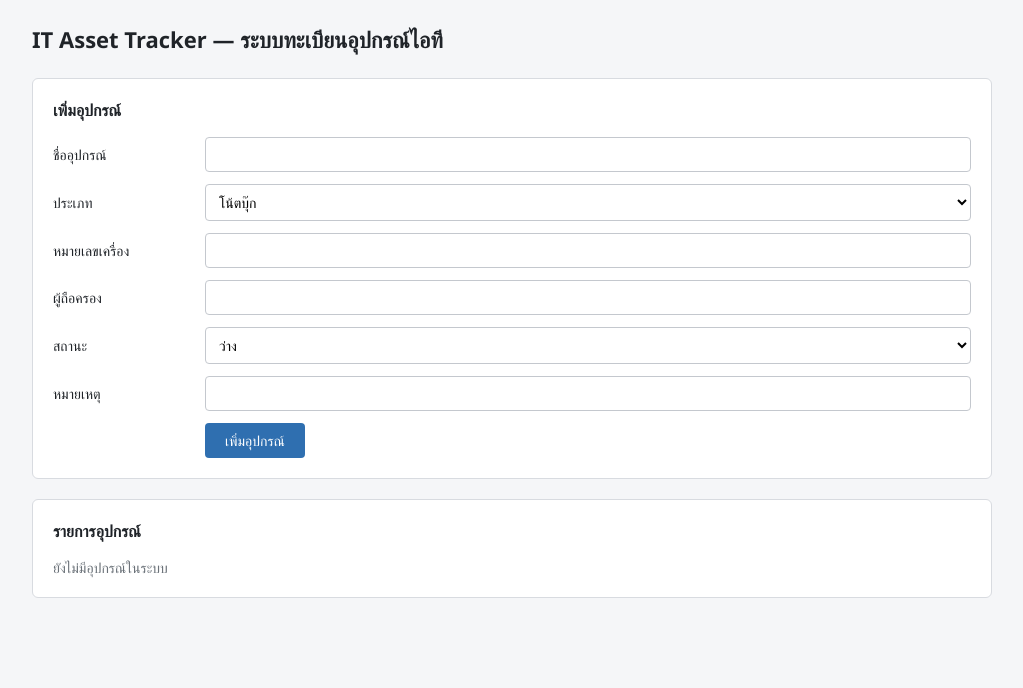
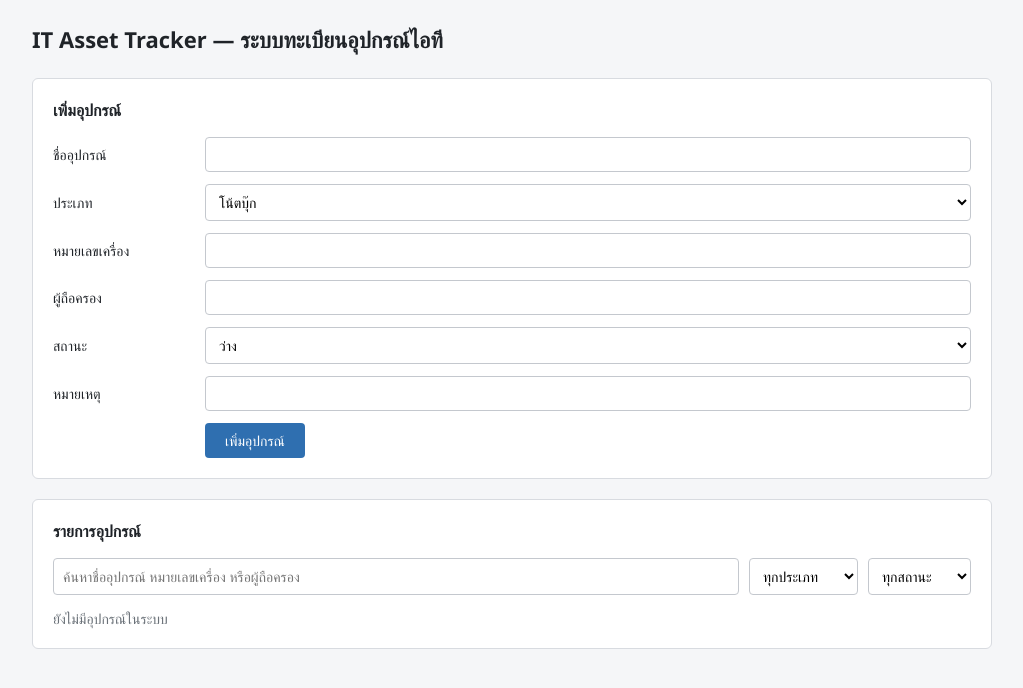
Before and after one commit to turboadd/IT_Asset_Tracker, a plain HTML site: page index.html in a window 1280 px wide. Shown: the whole page, without its empty margins (128-1151 px from the left). Drawn offline with Linux system fonts and the light colour scheme.

Commit message:
เพิ่มช่องค้นหา

```diff
--- a/index.html
+++ b/index.html
@@ -103,6 +103,23 @@
     font-size: 14px;
     margin: 0;
   }
+
+  /* แถบค้นหาและตัวกรอง วางเหนือตาราง */
+  .filters {
+    display: flex;
+    gap: 10px;
+    margin-bottom: 14px;
+  }
+
+  .filters input[type="search"] {
+    flex: 1;
+  }
+
+  #result-count {
+    color: #6a7178;
+    font-size: 13px;
+    margin: 0 0 12px;
+  }
 </style>
 </head>
 <body>
@@ -156,6 +173,26 @@
 
 <section>
   <h2>รายการอุปกรณ์</h2>
+  <div class="filters">
+    <input type="search" id="search" placeholder="ค้นหาชื่ออุปกรณ์ หมายเลขเครื่อง หรือผู้ถือครอง">
+    <select id="filter-category">
+      <option value="">ทุกประเภท</option>
+      <option value="notebook">โน้ตบุ๊ก</option>
+      <option value="monitor">จอ</option>
+      <option value="printer">เครื่องพิมพ์</option>
+      <option value="switch">สวิตช์</option>
+      <option value="camera">กล้องวงจรปิด</option>
+    </select>
+    <select id="filter-status">
+      <option value="">ทุกสถานะ</option>
+      <option value="available">ว่าง</option>
+      <option value="in_use">ใช้งาน</option>
+      <option value="repair">ซ่อม</option>
+      <option value="disposed">จำหน่ายออก</option>
+      <option value="lost">สูญหาย</option>
+    </select>
+  </div>
+  <p id="result-count"></p>
   <p id="empty-message">ยังไม่มีอุปกรณ์ในระบบ</p>
   <table id="asset-table">
     <thead>
@@ -207,18 +244,50 @@
     localStorage.setItem(STORAGE_KEY, JSON.stringify(assets));
   }
 
-  // วาดตารางใหม่จากข้อมูลที่เก็บไว้
+  // กรองรายการตามคำค้นหา ประเภท และสถานะ ที่ผู้ใช้เลือกอยู่ตอนนี้
+  function getFilteredAssets(assets) {
+    const keyword = document.getElementById('search').value.trim().toLowerCase();
+    const category = document.getElementById('filter-category').value;
+    const status = document.getElementById('filter-status').value;
+
+    return assets.filter(function (asset) {
+      // ค้นจากชื่ออุปกรณ์ หมายเลขเครื่อง และผู้ถือครอง โดยไม่สนตัวพิมพ์เล็กใหญ่
+      const haystack = [asset.name, asset.serial_number, asset.holder_name]
+        .join(' ')
+        .toLowerCase();
+
+      const matchKeyword = keyword === '' || haystack.includes(keyword);
+      const matchCategory = category === '' || asset.category === category;
+      const matchStatus = status === '' || asset.status === status;
+
+      return matchKeyword && matchCategory && matchStatus;
+    });
+  }
+
+  // วาดตารางใหม่จากข้อมูลที่ผ่านการกรองแล้ว
   function renderTable() {
     const assets = loadAssets();
+    const visibleAssets = getFilteredAssets(assets);
     const tableBody = document.querySelector('#asset-table tbody');
     const table = document.getElementById('asset-table');
     const emptyMessage = document.getElementById('empty-message');
+    const resultCount = document.getElementById('result-count');
 
     tableBody.textContent = '';
-    emptyMessage.hidden = assets.length > 0;
-    table.hidden = assets.length === 0;
 
-    assets.forEach(function (asset, index) {
+    // ยังไม่มีข้อมูลเลย กับ มีข้อมูลแต่กรองแล้วไม่เจอ เป็นคนละสถานการณ์กัน
+    if (assets.length === 0) {
+      emptyMessage.textContent = 'ยังไม่มีอุปกรณ์ในระบบ';
+    } else {
+      emptyMessage.textContent = 'ไม่พบอุปกรณ์ที่ตรงกับเงื่อนไข';
+    }
+
+    emptyMessage.hidden = visibleAssets.length > 0;
+    table.hidden = visibleAssets.length === 0;
+    resultCount.hidden = assets.length === 0;
+    resultCount.textContent = 'พบ ' + visibleAssets.length + ' จาก ' + assets.length + ' รายการ';
+
+    visibleAssets.forEach(function (asset, index) {
       const row = document.createElement('tr');
       const values = [
         index + 1,
@@ -263,6 +332,9 @@
   }
 
   document.getElementById('asset-form').addEventListener('submit', handleSubmit);
+  document.getElementById('search').addEventListener('input', renderTable);
+  document.getElementById('filter-category').addEventListener('change', renderTable);
+  document.getElementById('filter-status').addEventListener('change', renderTable);
   renderTable();
 </script>
 
```
